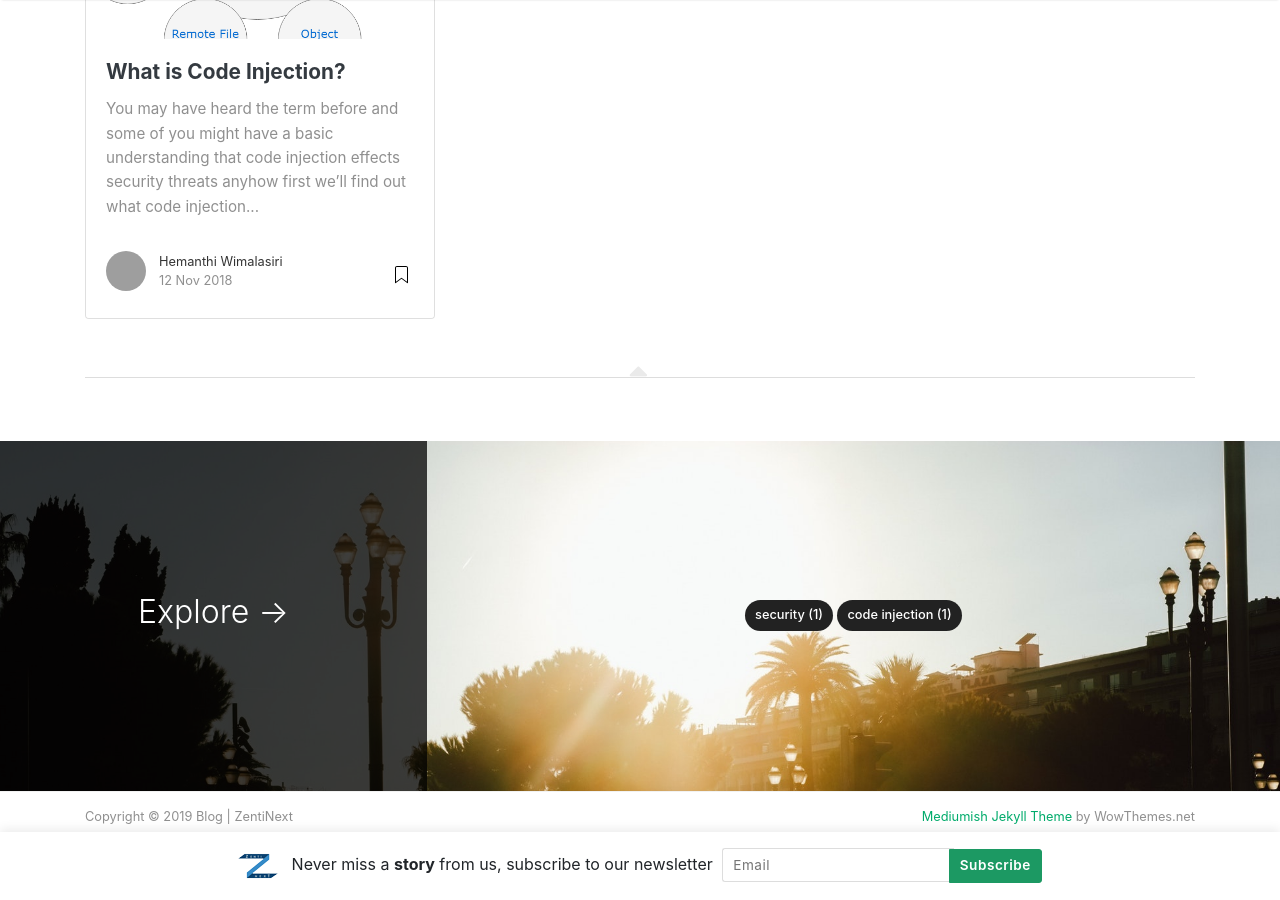
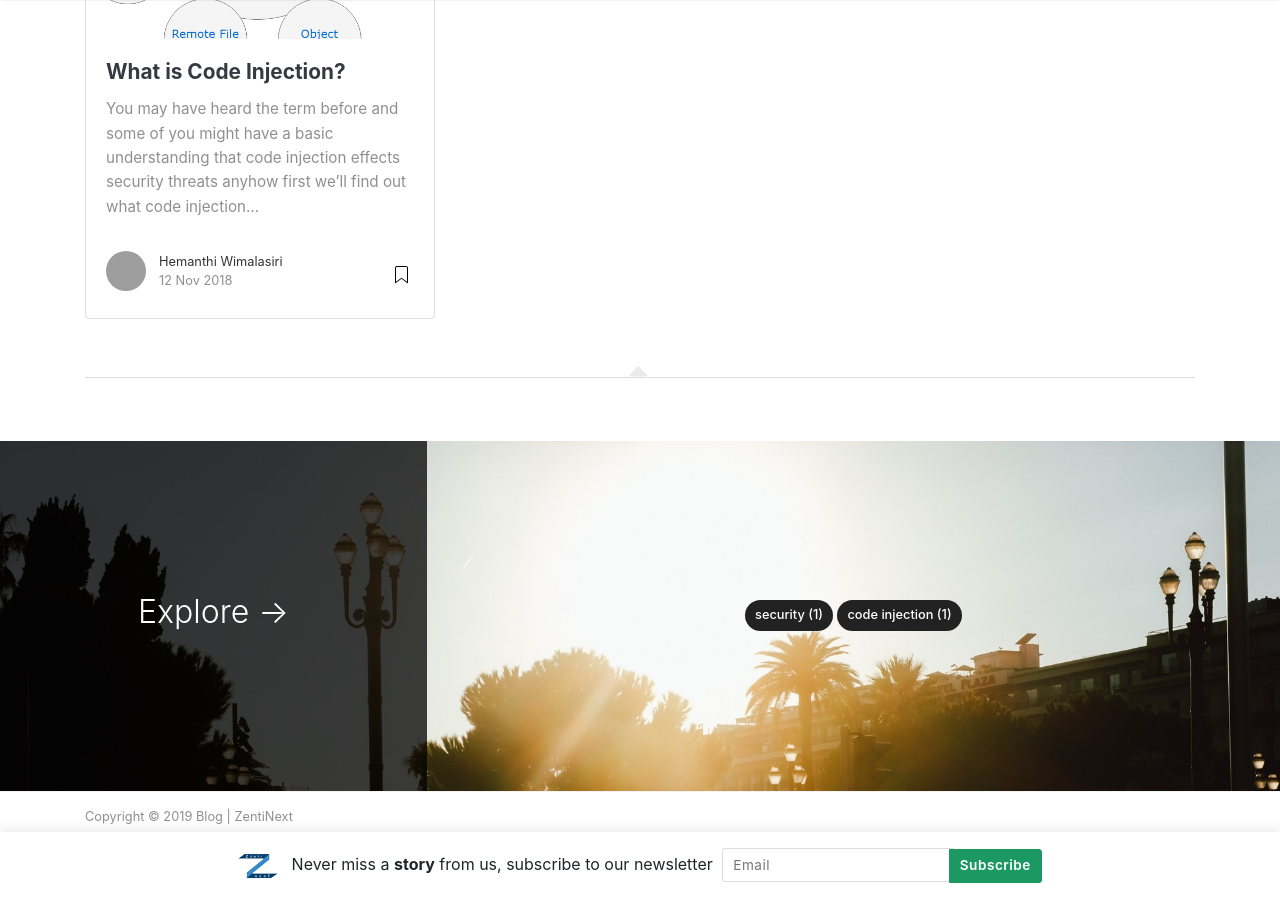
Before and after one commit to ZentiNext/zentinext-blog, a Jekyll site: the page built from index.html, in a window 1280 px wide and 900 px high, scrolled down 957 px. Built offline with Jekyll 4.4.1, drawn with Linux system fonts in a browser that asks for light colours; nearby versions of some CDN libraries; the list of posts is cut into pages by our own code; grey boxes are pictures that could not be loaded.

Commit message:
Change Content

```diff
--- a/_layouts/default.html
+++ b/_layouts/default.html
@@ -157,7 +157,7 @@
                 Copyright © {{ site.time | date: "%Y" }} {{ site.name }}
             </div>
             <div class="col-md-6 col-sm-6 text-center text-lg-right">
-                <a target="_blank" href="https://www.wowthemes.net/mediumish-free-jekyll-template/">Mediumish Jekyll Theme</a> by WowThemes.net
+
             </div>
         </div>
     </div>
```
